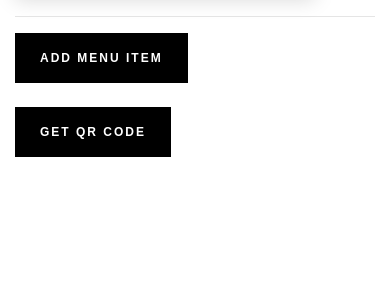
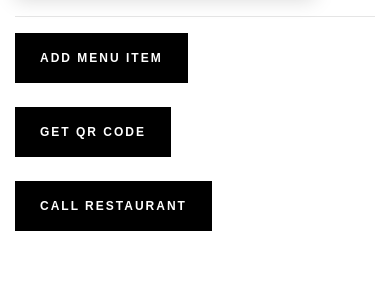
Before and after one commit to girishvr/FreeMenu, a Flask app: page /restaurant_menu in a window 390 px wide. Shown: the part 240-525 px from the top of the page. Run offline with Flask 3, Linux system fonts and the light colour scheme; data comes from the database, SQL or seed files in the repository; both versions use the stored data as it was after the commit; data that the repository does not hold is empty; some libraries are stand-ins or nearby versions.

Commit message:
Phone call option optimised

```diff
--- a/app.py
+++ b/app.py
@@ -40,27 +40,31 @@ def restaurant_menu_result():
             # Stay on the same page
             # return (''), 204
         else:
+            rest_phone = restaurant_found['restaurant_phone']
             dict = get_menu_for_restaurant(rest_id = restaurant_found['rest_id'])
             # print_sqlite_object(dict)
-            return render_template("restaurant_menu.html", result = dict, name = rest_name)
+            return render_template("restaurant_menu.html", result = dict, name = rest_name, contact = rest_phone)
 
     # implemented without exception handling - to be optimised later
     if request.method == 'GET':
 
         rest_id = request.args.get('rest_id')
         rest_name = request.args.get("rest_name")
+        rest_phone = request.args.get("contact")
 
         dict = get_menu_for_restaurant(rest_id = rest_id)
         # print_sqlite_object(dict)
-        return render_template("restaurant_menu.html", result = dict, name = rest_name)
+        return render_template("restaurant_menu.html", result = dict, name = rest_name, contact = rest_phone)
 
-
+# NOT USED
+# Phone number has to be fetched and sent
 @app.route('/restaurant_menu/<r_id>')
 def get_restaurant_by_id(r_id):
 
     dict = get_menu_for_restaurant(rest_id = r_id)
     rest_name = get_restaurant_name_from_id(r_id)
 
+    # return render_template("restaurant_menu.html", result = dict, name = rest_name, contact = rest_phone)
     return render_template("restaurant_menu.html", result = dict, name = rest_name)
 
 
@@ -140,6 +144,7 @@ def add_rest_menu(rest_name):
         if restaurant_found != None:
 
             item_restaurant_id = restaurant_found['rest_id']
+            rest_phone = restaurant_found['restaurant_phone']
 
             # One by one add menue items
             for i in range(len(item_list)):
@@ -172,7 +177,7 @@ def add_rest_menu(rest_name):
 
         #Load Restaurant page with the menu
 
-        return redirect(url_for('restaurant_menu_result', rest_name = rest_name, rest_id = item_restaurant_id))
+        return redirect(url_for('restaurant_menu_result', rest_name = rest_name, rest_id = item_restaurant_id, contact = rest_phone))
 
         # return render_template("restaurant_menu.html", result = dict, name = rest_name)
         # return redirect(url_for('get_restaurant_menu', name = rest_name))
@@ -197,15 +202,16 @@ def delete_menu_item(item_id):
 
     restaurant_id = removed_item[0]['item_restaurant_id']
 
-    # dict = get_menu_for_restaurant(rest_id = restaurant_id)
-    rest_name = get_restaurant_name_from_id(restaurant_id)
+    dict = get_restaurant_by_id(restaurant_id)
+    rest_name = dict['restaurant_title']    #get_restaurant_name_from_id(restaurant_id)
+    rest_phone = dict['restaurant_phone']   #get_restaurant_phone_from_id(restaurant_id)
 
     flash('Item was successfully deleted!', category='success')
 
     # Stay on the same page
     # return (''), 204
     # return redirect(url_for('get_restaurant_by_id', r_id = restaurant_id))
-    return redirect(url_for("restaurant_menu_result", rest_name = rest_name, rest_id = restaurant_id))
+    return redirect(url_for("restaurant_menu_result", rest_name = rest_name, rest_id = restaurant_id, contact = rest_phone))
 
 
 
@@ -298,6 +304,18 @@ def get_menu_for_restaurant(rest_id):
 
     return menus
 
+
+
+def get_restaurant_phone_from_id(rest_id):
+    conn = get_db_connection()
+
+    sql = f"""SELECT * FROM restaurants WHERE rest_id = {rest_id}"""
+    restaurants = conn.execute(sql).fetchall()
+
+    conn.close()
+
+    return restaurants[0]["restaurant_phone"]
+
 def get_restaurant_name_from_id(rest_id):
     conn = get_db_connection()
 
@@ -311,6 +329,16 @@ def get_restaurant_name_from_id(rest_id):
 # =============================================================
 
 # Using a custom factory to get row results as a pure dictionary.
+def get_restaurant_by_id(rest_id):
+    restaurant_found = None
+    conn = get_db_connection()
+
+    sql = f"""SELECT * FROM restaurants WHERE rest_id = {rest_id}"""
+    restaurant_found = conn.execute(sql).fetchall()
+
+    conn.close()
+
+    return restaurant_found[0]
 
 def get_restaurant_by_name(rest_name):
     restaurant_found = None
--- a/templates/restaurant_list.html
+++ b/templates/restaurant_list.html
@@ -31,7 +31,7 @@
           </thead>
           <tbody>
               {% for item in results %}
-               <tr onclick="loadRestaurant({{ item['rest_id'] }}, '{{ item['restaurant_title'] }}')">
+               <tr onclick="loadRestaurant({{ item['rest_id'] }}, '{{ item['restaurant_title'] }}', '{{ item['restaurant_phone'] }}')">
                   <td> {{ item['rest_id'] }} </td>
                   <td> {{ item['restaurant_title'] }} </td>
                   <td> {{ item['restaurant_location'] }} </td>
@@ -44,8 +44,8 @@
 
       <script>
 
-        function loadRestaurant(index, rest_name){
-            let data = { "rest_id": index, "rest_name" : rest_name};
+        function loadRestaurant(index, rest_name, rest_ph){
+            let data = { "rest_id": index, "rest_name" : rest_name, "contact" : rest_ph};
             console.log(data);
 
           // Call postData function - GET
--- a/templates/restaurant_menu.html
+++ b/templates/restaurant_menu.html
@@ -48,6 +48,10 @@
         </button>
     </form>
 
+    </br>
+    <a class="pheasant-demure-button solid dark" href="tel:{{ contact }}" download="{{rest_name}}-Restaurant-Menu.png"> CALL RESTAURANT </a>
+
+
    </body>
 
 
```
Also changed, not shown: freemenu_database.db.
